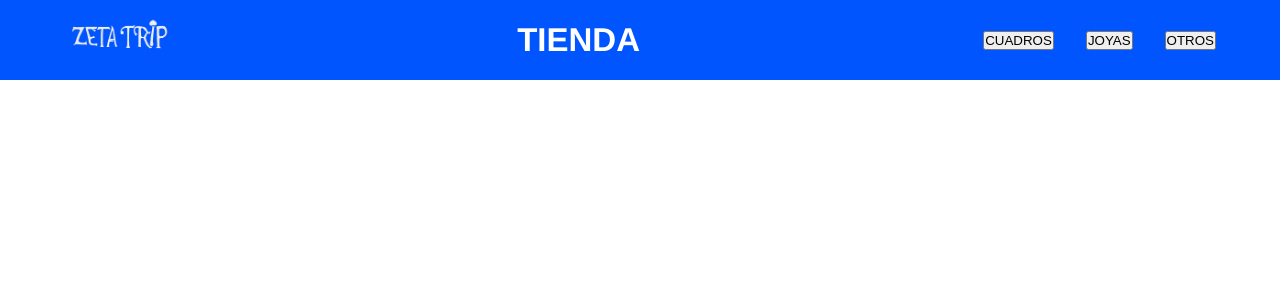
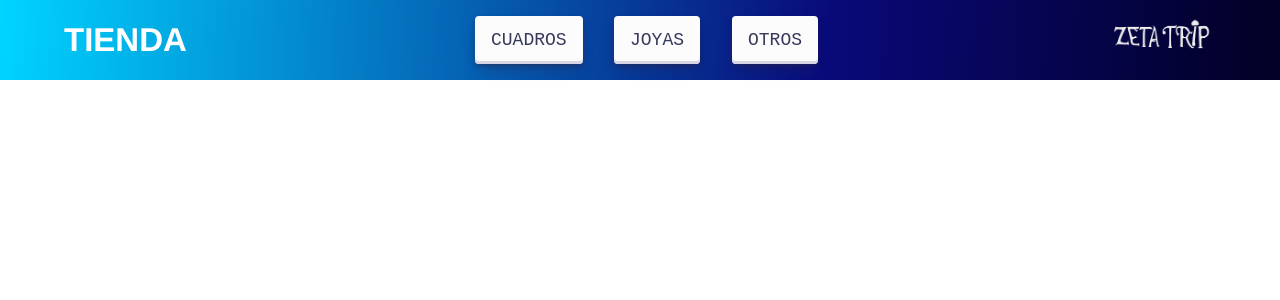
Before and after one commit to maxipehtml/TiendaGrafica-MaximilianoPereira, a React (Create React App) app: page / in a window 1280 px wide. Shown: the top 300 px of the page. Built offline with nearby package versions, Linux system fonts and the light colour scheme.

Commit message:
mejore estilos

```diff
--- a/src/App.css
+++ b/src/App.css
@@ -15,7 +15,11 @@
 } */
 
 .App-header {
-  background-color: #0055ff;
+  background: rgb(2,0,36);
+  background: -moz-linear-gradient(274deg, rgba(2,0,36,1) 0%, rgba(9,9,121,1) 35%, rgba(0,212,255,1) 100%);
+  background: -webkit-linear-gradient(274deg, rgba(2,0,36,1) 0%, rgba(9,9,121,1) 35%, rgba(0,212,255,1) 100%);
+  background: linear-gradient(274deg, rgba(2,0,36,1) 0%, rgba(9,9,121,1) 35%, rgba(0,212,255,1) 100%);
+  filter: progid:DXImageTransform.Microsoft.gradient(startColorstr="#020024",endColorstr="#00d4ff",GradientType=1);
   min-height: 10vh;
   display: flex;
   flex-direction: column;
--- a/src/components/Navbar/Navbar.css
+++ b/src/components/Navbar/Navbar.css
@@ -20,3 +20,49 @@ img{
     width: 110px;
     cursor: pointer;
 }
+
+/* CSS */
+.navbar-inner button {
+  align-items: center;
+  appearance: none;
+  background-color: #FCFCFD;
+  border-radius: 4px;
+  border-width: 0;
+  box-shadow: rgba(45, 35, 66, 0.4) 0 2px 4px,rgba(45, 35, 66, 0.3) 0 7px 13px -3px,#D6D6E7 0 -3px 0 inset;
+  box-sizing: border-box;
+  color: #36395A;
+  cursor: pointer;
+  display: inline-flex;
+  font-family: "JetBrains Mono",monospace;
+  height: 48px;
+  justify-content: center;
+  line-height: 1;
+  list-style: none;
+  overflow: hidden;
+  padding-left: 16px;
+  padding-right: 16px;
+  position: relative;
+  text-align: left;
+  text-decoration: none;
+  transition: box-shadow .15s,transform .15s;
+  user-select: none;
+  -webkit-user-select: none;
+  touch-action: manipulation;
+  white-space: nowrap;
+  will-change: box-shadow,transform;
+  font-size: 18px;
+}
+
+.navbar-inner button:focus {
+  box-shadow: #D6D6E7 0 0 0 1.5px inset, rgba(45, 35, 66, 0.4) 0 2px 4px, rgba(45, 35, 66, 0.3) 0 7px 13px -3px, #D6D6E7 0 -3px 0 inset;
+}
+
+.navbar-inner button:hover {
+  box-shadow: rgba(45, 35, 66, 0.4) 0 4px 8px, rgba(45, 35, 66, 0.3) 0 7px 13px -3px, #D6D6E7 0 -3px 0 inset;
+  transform: translateY(-2px);
+}
+
+.navbar-inner button:active {
+  box-shadow: #D6D6E7 0 3px 7px inset;
+  transform: translateY(2px);
+}
--- a/src/components/Navbar/Navbar.js
+++ b/src/components/Navbar/Navbar.js
@@ -4,17 +4,19 @@ import logo from '../img/logo.png';
 const Navbar = () => {
     return (
         <nav className='navbar'>
-            <div>
-                <img src={logo} alt='logo' />
-            </div>
-            <div>
+                        <div>
                 <h1>TIENDA</h1>
             </div>
+
+
 
             <div className='navbar-inner'>
                 <button>CUADROS</button>
                 <button>JOYAS</button>
                 <button>OTROS</button>
+            </div>
+            <div>
+                <img src={logo} alt='logo' />
             </div>
 
         </nav>
```
